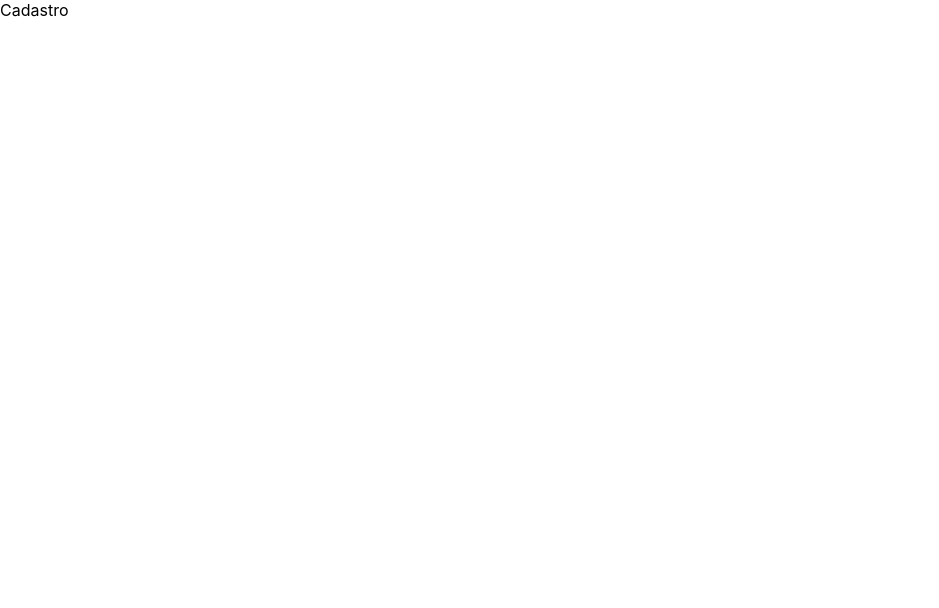
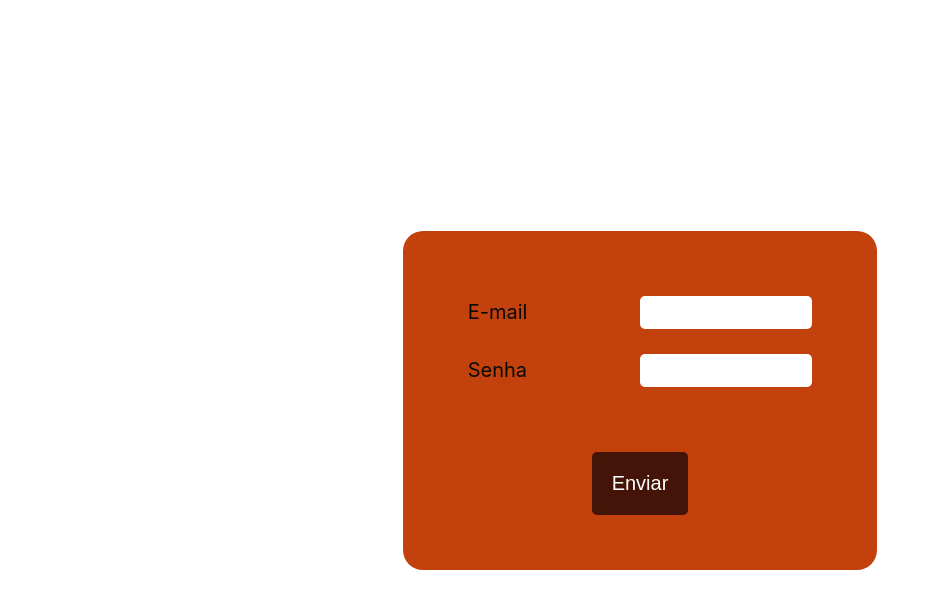
Before and after one commit to MateusPitura/web-react-browser, a React (Create React App) app: page /login in a window 1280 px wide. Shown: the top 608 px of the page, without its empty margins (0-939 px from the left). Built offline with nearby package versions, Linux system fonts and the light colour scheme.

Commit message:
feat: adicionado login

```diff
--- a/src/components/input/Input.tsx
+++ b/src/components/input/Input.tsx
@@ -3,7 +3,6 @@ import './Input.css'
 
 type PropsType = {
     label: string,
-    name: string,
     type: string,
 }
 
@@ -15,9 +14,8 @@ const Input = (props: PropsType) => {
             </div>
             <input
                 className="Input__input"
-                name={props.name}
                 type={props.type}
-
+                // required
             />
         </label>
     )
--- a/src/controller/localStorage.tsx
+++ b/src/controller/localStorage.tsx
@@ -5,3 +5,9 @@ export const save = (key: string, value: Object) => {
     const dataStringfy = JSON.stringify(newData)
     localStorage.setItem(key, dataStringfy);
 }
+
+export const retrieve = (key: string) => {
+    const dataRetrieve = localStorage.getItem(key)
+    const dataParsed = dataRetrieve?JSON.parse(dataRetrieve):[]
+    return dataParsed;
+}
--- a/src/pages/Cadastro/Cadastro.jsx
+++ b/src/pages/cadastro/Cadastro.jsx
@@ -18,17 +18,18 @@ const Cadastro = () => {
             pais: event.target[5].value
         }
         save(USUARIOS, newUser)
+        alert("Usuário cadastrado")
     }
 
     return(
-        <div onSubmit={(event)=>handleEnviarFormulario(event)} className="Cadastro">
-            <form className="Cadastro__formulario">
-                <Input label="Nome completo" name="nome" type="text"/>
-                <Input label="E-mail" name="email" type="email"/>
-                <Input label="Senha" name="senha" type="password"/>
-                <Input label="Data de nascimento" name="nascimento" type="date"/>
-                <Input label="Estado" name="estado" type="text"/>
-                <Input label="País" name="pais" type="text"/>
+        <div className="Cadastro">
+            <form onSubmit={(event)=>handleEnviarFormulario(event)} className="Cadastro__formulario">
+                <Input label="Nome completo" type="text"/>
+                <Input label="E-mail" type="email"/>
+                <Input label="Senha" type="password"/>
+                <Input label="Data de nascimento" type="date"/>
+                <Input label="Estado" type="text"/>
+                <Input label="País" type="text"/>
                 <div className="Cadastro__button">
                     <Button title="Enviar"/>
                 </div>
--- a/src/pages/home/Home.tsx
+++ b/src/pages/home/Home.tsx
@@ -4,8 +4,11 @@ import { Link } from "react-router-dom";
 const Home = () => {
     return(
         <div>
+            <Link to="/cadastro">
+                <button>Novo cadastro</button>
+            </Link>
             <Link to="/login">
-                <button>Novo cadastro</button>
+                <button>Login</button>
             </Link>
         </div>
     )
--- /dev/null
+++ b/src/pages/login/Login.css
@@ -0,0 +1,19 @@
+.Login{
+    display: flex;
+    height: 100vh;
+    align-items: center;
+    justify-content: center;
+}
+
+.Login__formulario{
+    padding: 50px;
+    background-color: #C2410C;
+    border-radius: 20px;
+}
+
+.Login__button{
+    margin-top: 50px;
+    display: flex;
+    align-items: center;
+    justify-content: center;
+}
--- a/src/pages/login/Login.tsx
+++ b/src/pages/login/Login.tsx
@@ -1,8 +1,35 @@
 import React from "react";
+import './Login.css'
+import Input from "../../components/input/Input.tsx";
+import Button from "../../components/button/Button.tsx";
+import { retrieve } from "../../controller/localStorage.tsx"
+import { USUARIOS } from '../../contants.tsx'
 
 const Login = () => {
+
+    const handleValidarLogin = (event) => {
+        event.preventDefault()
+        const usuarios = retrieve(USUARIOS)
+        const user = {
+            email: event.target[0].value,
+            senha: event.target[1].value,
+        }
+        const validado = usuarios.find(item => (
+            (item.email == user.email) && (item.senha = user.senha)
+        ))
+        console.log(validado)
+    }
+
     return(
-        <div>Cadastro</div>
+        <div className="Login">
+            <form onSubmit={(event)=>handleValidarLogin(event)} className="Login__formulario">
+                <Input label="E-mail" type="email"/>
+                <Input label="Senha" type="password"/>
+                <div className="Login__button">
+                    <Button title="Enviar"/>
+                </div>
+            </form>
+        </div>
     )
 }
 
--- a/src/router.js
+++ b/src/router.js
@@ -1,6 +1,6 @@
 import Home from './pages/home/Home.tsx'
 import Login from './pages/login/Login.tsx'
-import Cadastro from './pages/Cadastro/Cadastro.jsx';
+import Cadastro from './pages/cadastro/Cadastro.jsx';
 
 const { createBrowserRouter } = require("react-router-dom");
 
```
Also changed, not shown: src/pages/Jogos/Jogos.tsx (deleted, +0 -9 lines), src/pages/cadastro/Cadastro.css (renamed from src/pages/Cadastro/Cadastro.css).
